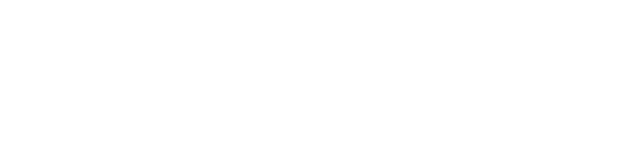
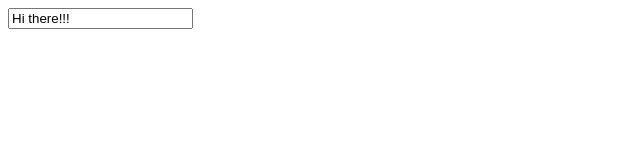
Before and after one commit to Alcapone-Fx/first-ts-steps, a website with bundled scripts: page index.html in a window 1280 px wide. Shown: the whole page, without its empty margins (0-640 px from the left). Built offline with nearby package versions, Linux system fonts and the light colour scheme.

Commit message:
:sparkles: Type Casting Problem TS Type Casting Solution Simple example of the topic

```diff
--- a/index.html
+++ b/index.html
@@ -1,12 +1,12 @@
 <!DOCTYPE html>
 <html lang="en">
-<head>
-    <meta charset="UTF-8">
-    <meta name="viewport" content="width=device-width, initial-scale=1.0">
+  <head>
+    <meta charset="UTF-8" />
+    <meta name="viewport" content="width=device-width, initial-scale=1.0" />
     <script src="dist/app.js" defer></script>
     <title>Understanding Typescript</title>
-</head>
-<body>
-
-</body>
+  </head>
+  <body>
+    <input type="text" id="user-input" />
+  </body>
 </html>
--- a/src/app.ts
+++ b/src/app.ts
@@ -135,3 +135,21 @@ function moveAnimal(animal: Animal) {
 
 moveAnimal({ type: "horse", runningSpeed: 10 });
 moveAnimal({ type: "bird", flyingSpeed: 15 });
+
+/*
+ * Type Casting
+ */
+
+// keyword as to casting or angle brackets
+//const userInputElement = <HTMLInputElement>document.getElementById('user-input')!;
+// TS undestands that ! never returns null
+const userInputElement = document.getElementById(
+  "user-input"
+)! as HTMLInputElement;
+
+userInputElement.value = "Hi there!!!";
+
+// Alternative to !
+// if (userInputElement) {
+//   (userInputElement as HTMLInputElement).value = "Hi there!";
+// }
```
